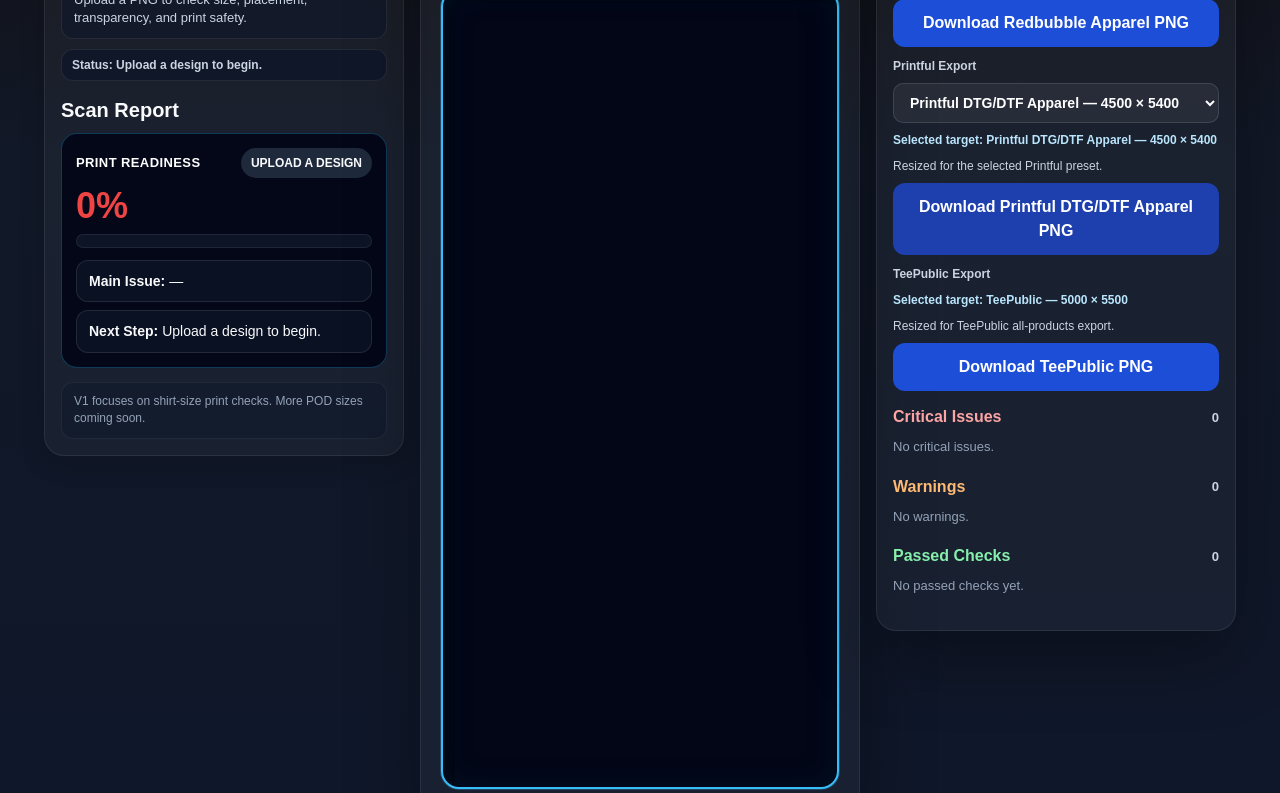
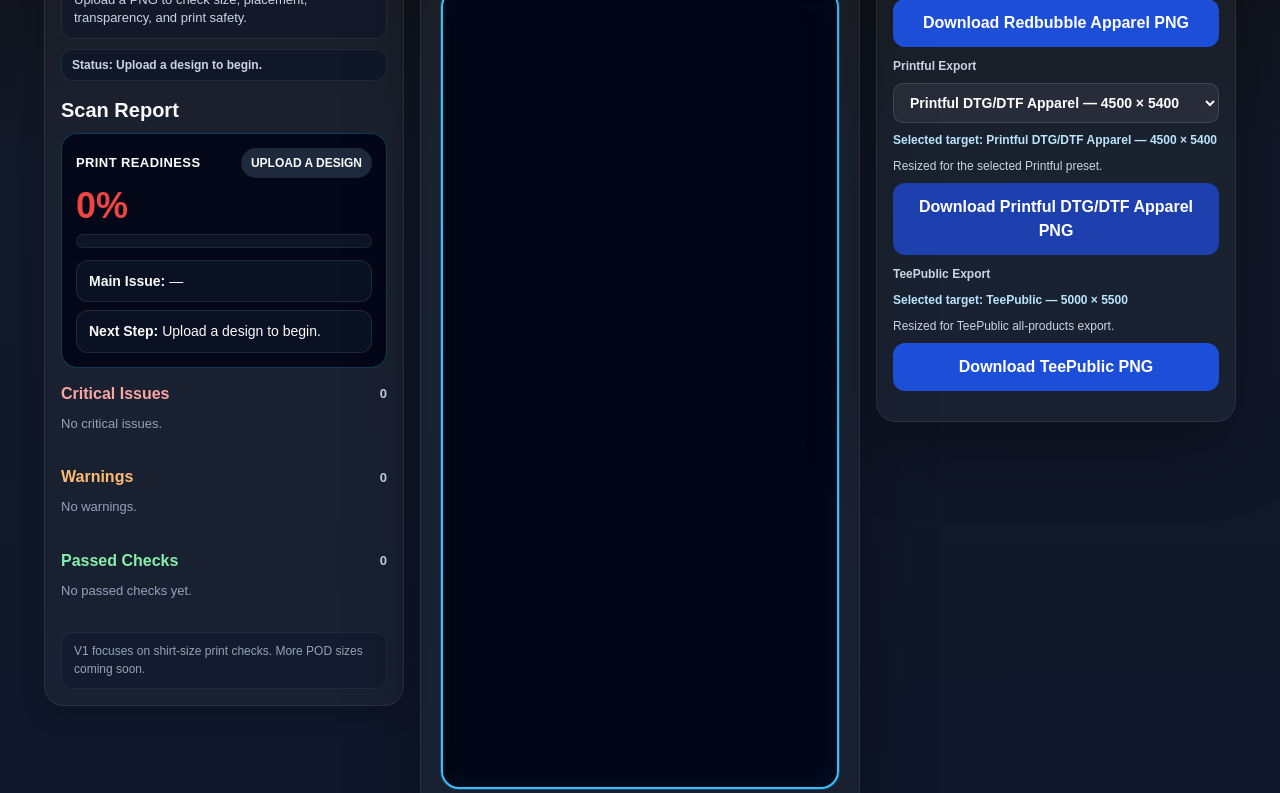
Before and after one commit to noobmacker-creator/pod-design-checker, a Next.js app: page / in a window 1280 px wide. Shown: the part 410-1203 px from the top of the page. Built offline with nearby package versions, Linux system fonts and the light colour scheme.

Commit message:
move scan details under scan report

```diff
--- a/app/components/IssueBucketsPanel.tsx
+++ b/app/components/IssueBucketsPanel.tsx
@@ -1,15 +1,12 @@
 'use client';
 
 import React from 'react';
-import type { CheckItem } from '../lib/podCheckerTypes';
-import { statusColor, statusIcon } from '../lib/podCheckerUtils';
 import type { RedbubblePresetId } from '../lib/redbubblePresets';
 import { redbubblePresets } from '../lib/redbubblePresets';
 import type { PrintfulPresetId } from '../lib/printfulPresets';
 import { printfulPresets } from '../lib/printfulPresets';
 
 type IssueBucketsPanelProps = {
-  checks: CheckItem[];
   isScanning: boolean;
   img: HTMLImageElement | null;
   standardTargetLine: string;
@@ -32,81 +29,7 @@ type IssueBucketsPanelProps = {
   handleDownloadTeePublicPng: () => void;
 };
 
-type SectionProps = {
-  title: string;
-  items: CheckItem[];
-  emptyText: string;
-  headingColor: string;
-};
-
-function Section({ title, items, emptyText, headingColor }: SectionProps) {
-  const topItems = items.slice(0, 3);
-
-  return (
-    <div style={{ marginBottom: 18 }}>
-      <div
-        style={{
-          display: 'flex',
-          justifyContent: 'space-between',
-          alignItems: 'center',
-          gap: 10,
-          marginBottom: 8,
-        }}
-      >
-        <div style={{ fontWeight: 800, color: headingColor }}>{title}</div>
-        <div style={{ color: '#cbd5e1', fontSize: 13, fontWeight: 700 }}>
-          {items.length}
-        </div>
-      </div>
-
-      {items.length === 0 ? (
-        <div style={{ color: '#94a3b8', fontSize: 13 }}>{emptyText}</div>
-      ) : (
-        <div style={{ display: 'grid', gap: 8 }}>
-          {topItems.map((item, index) => (
-            <div
-              key={`${title}-${item.label}-${index}`}
-              style={{
-                padding: '8px 10px',
-                borderRadius: 10,
-                background: 'rgba(15,23,42,0.78)',
-                border: `1px solid ${statusColor(item.status)}44`,
-              }}
-            >
-              <div
-                style={{
-                  display: 'flex',
-                  alignItems: 'center',
-                  gap: 8,
-                  marginBottom: 3,
-                  fontWeight: 700,
-                  color: statusColor(item.status),
-                  fontSize: 13,
-                }}
-              >
-                <span>{statusIcon(item.status)}</span>
-                <span>{item.label}</span>
-              </div>
-
-              <div style={{ color: '#e5e7eb', fontSize: 12, lineHeight: 1.4 }}>
-                {item.message}
-              </div>
-            </div>
-          ))}
-
-          {items.length > 3 && (
-            <div style={{ color: '#94a3b8', fontSize: 12 }}>
-              + {items.length - 3} more
-            </div>
-          )}
-        </div>
-      )}
-    </div>
-  );
-}
-
 export default function IssueBucketsPanel({
-  checks,
   isScanning,
   img,
   standardTargetLine,
@@ -126,12 +49,6 @@ export default function IssueBucketsPanel({
   handleDownloadPrintfulPng,
   handleDownloadTeePublicPng,
 }: IssueBucketsPanelProps) {
-  const criticalItems = checks.filter((item) => item.status === 'fail');
-  const warningItems = checks.filter((item) => item.status === 'warn');
-  const passedItems = checks.filter(
-    (item) => item.status === 'pass' || item.status === 'info'
-  );
-
   return (
     <div
       style={{
@@ -297,26 +214,6 @@ export default function IssueBucketsPanel({
         </button>
       </div>
 
-      <Section
-        title="Critical Issues"
-        items={criticalItems}
-        emptyText="No critical issues."
-        headingColor="#fca5a5"
-      />
-
-      <Section
-        title="Warnings"
-        items={warningItems}
-        emptyText="No warnings."
-        headingColor="#fdba74"
-      />
-
-      <Section
-        title="Passed Checks"
-        items={passedItems}
-        emptyText="No passed checks yet."
-        headingColor="#86efac"
-      />
     </div>
   );
 }
--- a/app/components/ScanResultsPanel.tsx
+++ b/app/components/ScanResultsPanel.tsx
@@ -1,7 +1,8 @@
 'use client';
 
 import React from 'react';
-import type { ViewMode } from '../lib/podCheckerTypes';
+import type { CheckItem, ViewMode } from '../lib/podCheckerTypes';
+import { statusColor, statusIcon } from '../lib/podCheckerUtils';
 
 type Bounds = {
   x: number;
@@ -20,7 +21,7 @@ type ScanResultsPanelProps = {
   setActionMessage: React.Dispatch<React.SetStateAction<string>>;
   handleQuickFix: () => void;
   img: HTMLImageElement | null;
-  checks: any[];
+  checks: CheckItem[];
   printScore: number;
   hasTransparency: boolean | null;
   thinLinePercent: number;
@@ -37,6 +38,68 @@ type ScanResultsPanelProps = {
   targetCanvasH: number;
 };
 
+type SectionProps = {
+  title: string;
+  items: CheckItem[];
+  emptyText: string;
+  headingColor: string;
+};
+
+function Section({ title, items, emptyText, headingColor }: SectionProps) {
+  return (
+    <div style={{ marginBottom: 18 }}>
+      <div
+        style={{
+          display: 'flex',
+          justifyContent: 'space-between',
+          alignItems: 'center',
+          gap: 10,
+          marginBottom: 8,
+        }}
+      >
+        <div style={{ fontWeight: 800, color: headingColor }}>{title}</div>
+        <div style={{ color: '#cbd5e1', fontSize: 13, fontWeight: 700 }}>{items.length}</div>
+      </div>
+
+      {items.length === 0 ? (
+        <div style={{ color: '#94a3b8', fontSize: 13 }}>{emptyText}</div>
+      ) : (
+        <div style={{ display: 'grid', gap: 8 }}>
+          {items.map((item, index) => (
+            <div
+              key={`${title}-${item.label}-${index}`}
+              style={{
+                padding: '8px 10px',
+                borderRadius: 10,
+                background: 'rgba(15,23,42,0.78)',
+                border: `1px solid ${statusColor(item.status)}44`,
+              }}
+            >
+              <div
+                style={{
+                  display: 'flex',
+                  alignItems: 'center',
+                  gap: 8,
+                  marginBottom: 3,
+                  fontWeight: 700,
+                  color: statusColor(item.status),
+                  fontSize: 13,
+                }}
+              >
+                <span>{statusIcon(item.status)}</span>
+                <span>{item.label}</span>
+              </div>
+
+              <div style={{ color: '#e5e7eb', fontSize: 12, lineHeight: 1.4 }}>{item.message}</div>
+            </div>
+          ))}
+
+        </div>
+      )}
+    </div>
+  );
+}
+
 export default function ScanResultsPanel({
   file,
   actionMessage,
@@ -47,6 +110,7 @@ export default function ScanResultsPanel({
   setActionMessage,
   handleQuickFix,
   img,
+  checks,
   printScore,
   hasTransparency,
   thinLinePercent,
@@ -113,6 +177,9 @@ export default function ScanResultsPanel({
       : slightlySmaller || !exactSize
       ? `Use Auto Fix, then export for ${targetCanvasW} × ${targetCanvasH}.`
       : `Export for ${targetCanvasW} × ${targetCanvasH}.`;
+  const criticalItems = checks.filter((item) => item.status === 'fail');
+  const warningItems = checks.filter((item) => item.status === 'warn');
+  const passedItems = checks.filter((item) => item.status === 'pass' || item.status === 'info');
 
   return (
     <div
@@ -424,6 +491,26 @@ export default function ScanResultsPanel({
         </div>
       </div>
       </div>
+      <Section
+        title="Critical Issues"
+        items={criticalItems}
+        emptyText="No critical issues."
+        headingColor="#fca5a5"
+      />
+
+      <Section
+        title="Warnings"
+        items={warningItems}
+        emptyText="No warnings."
+        headingColor="#fdba74"
+      />
+
+      <Section
+        title="Passed Checks"
+        items={passedItems}
+        emptyText="No passed checks yet."
+        headingColor="#86efac"
+      />
 
       {img && effectiveBounds ? (
         <div
--- a/app/page.tsx
+++ b/app/page.tsx
@@ -980,7 +980,6 @@ gap: 16,
   setActionMessage={setActionMessage}
 />
 <IssueBucketsPanel
-  checks={checks}
   isScanning={isScanning}
   img={img}
   standardTargetLine={standardTargetLine}
```
